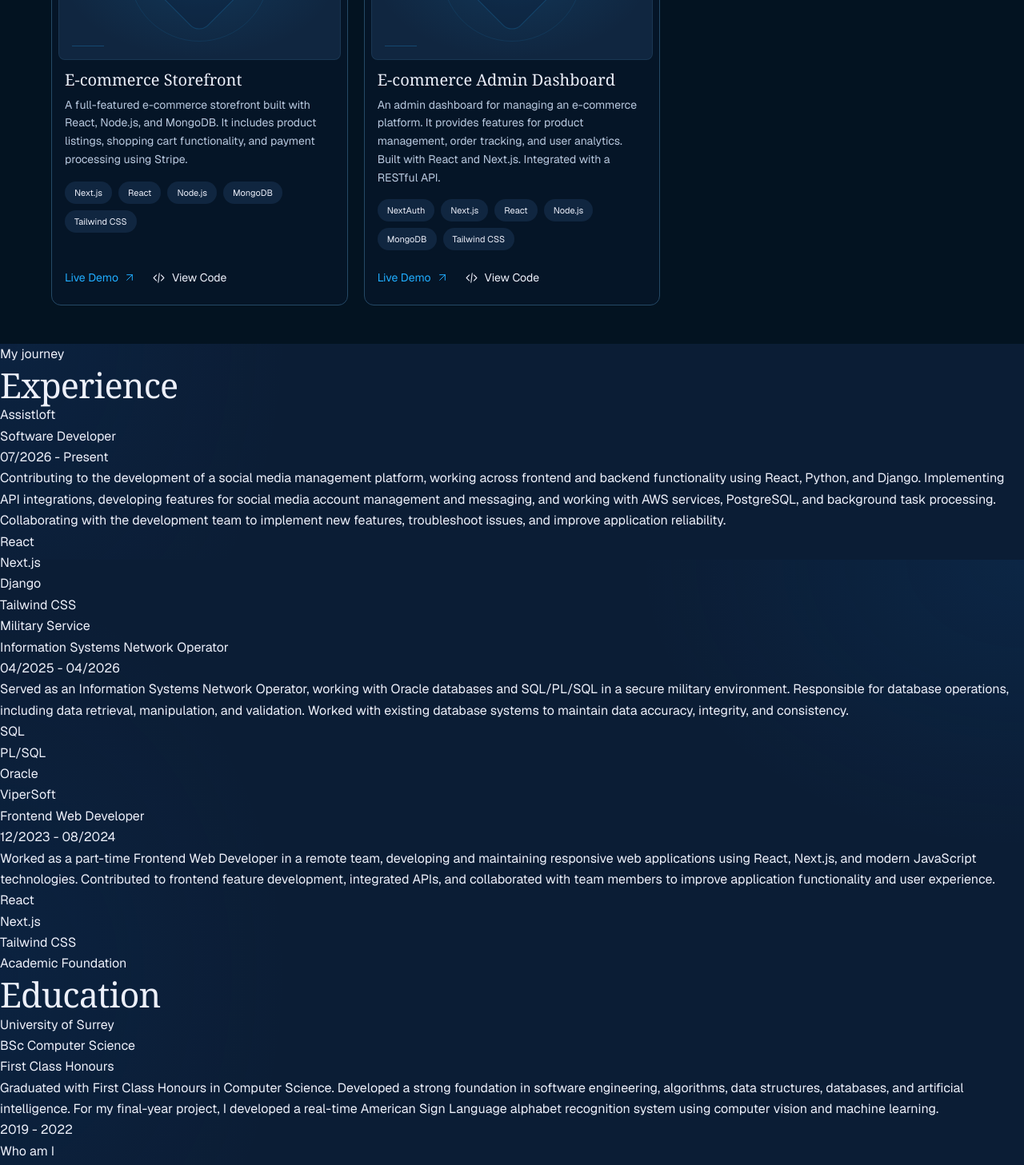
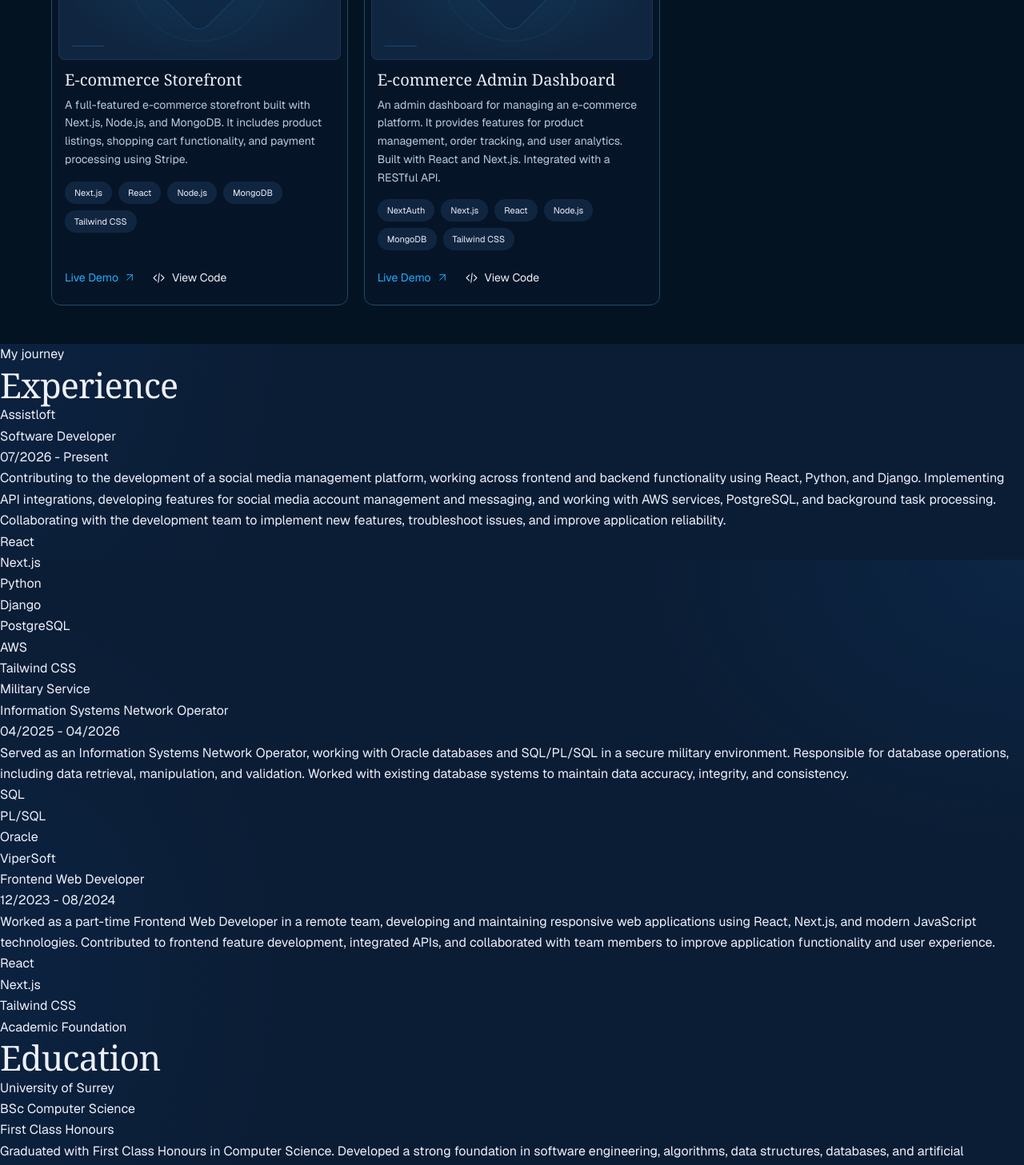
Before and after one commit to Armand2312/portfolio, a Next.js app: page /en in a window 1280 px wide. Shown: the part 900-2357 px from the top of the page at 80% size. Built offline with nearby package versions, Linux system fonts and the light colour scheme.

Commit message:
fix: align project and experience tech details, use p for education degree

```diff
--- a/components/cards/EducationCard.jsx
+++ b/components/cards/EducationCard.jsx
@@ -3,7 +3,7 @@ export default function EducationCard({education, dictionary}) {
     return (
         <article>
             <h3>{content.title}</h3>
-            <h4>{content.degree}</h4>
+            <p>{content.degree}</p>
             <p>{content.grade}</p>
             <p>{content.description}</p>
             <p>{education.startDate} - {education.endDate}</p>
--- a/data/experiences.js
+++ b/data/experiences.js
@@ -4,7 +4,7 @@ export const experiences = [
         id: "assistloft",
         startDate: "07/2026",
         endDate: null,
-        technologies: ["React", "Next.js", "Django", "Tailwind CSS"]
+        technologies: ["React", "Next.js", "Python", "Django", "PostgreSQL", "AWS", "Tailwind CSS"]
     },
     {
         id: "military",
--- a/data/projects.js
+++ b/data/projects.js
@@ -2,7 +2,7 @@ export const projects = [
     {
         id: "ecommerce-storefront",
         title: "E-commerce Storefront",
-        description: "A full-featured e-commerce storefront built with React, Node.js, and MongoDB. It includes product listings, shopping cart functionality, and payment processing using Stripe.",
+        description: "A full-featured e-commerce storefront built with Next.js, Node.js, and MongoDB. It includes product listings, shopping cart functionality, and payment processing using Stripe.",
         technologies: ["Next.js", "React", "Node.js", "MongoDB", "Tailwind CSS"],
         github: "https://github.com/Armand2312/ecommerce-front",
         liveDemo: "https://ecommerce-front-one-blond.vercel.app/"
--- a/dictionaries/en.json
+++ b/dictionaries/en.json
@@ -47,7 +47,7 @@
             },
             "ecommerce-storefront": {
                 "title": "E-commerce Storefront",
-                "description": "A full-featured e-commerce storefront built with React, Node.js, and MongoDB. It includes product listings, shopping cart functionality, and payment processing using Stripe."
+                "description": "A full-featured e-commerce storefront built with Next.js, Node.js, and MongoDB. It includes product listings, shopping cart functionality, and payment processing using Stripe."
             }
         }
     },
--- a/dictionaries/tr.json
+++ b/dictionaries/tr.json
@@ -47,7 +47,7 @@
             },
             "ecommerce-storefront": {
                 "title": "E-Ticaret Mağazası",
-                "description": "React, Node.js ve MongoDB kullanılarak geliştirilmiş kapsamlı bir e-ticaret uygulaması. Ürün listeleme, alışveriş sepeti ve Stripe üzerinden ödeme işlemleri gibi özellikler içerir."
+                "description": "Next.js, Node.js ve MongoDB kullanılarak geliştirilmiş kapsamlı bir e-ticaret uygulaması. Ürün listeleme, alışveriş sepeti ve Stripe üzerinden ödeme işlemleri gibi özellikler içerir."
             }
         }
     },
```
